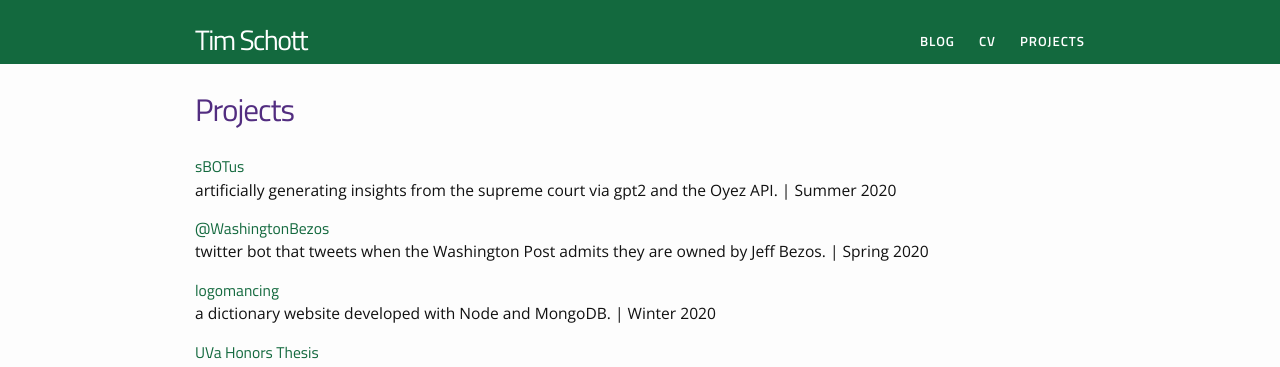
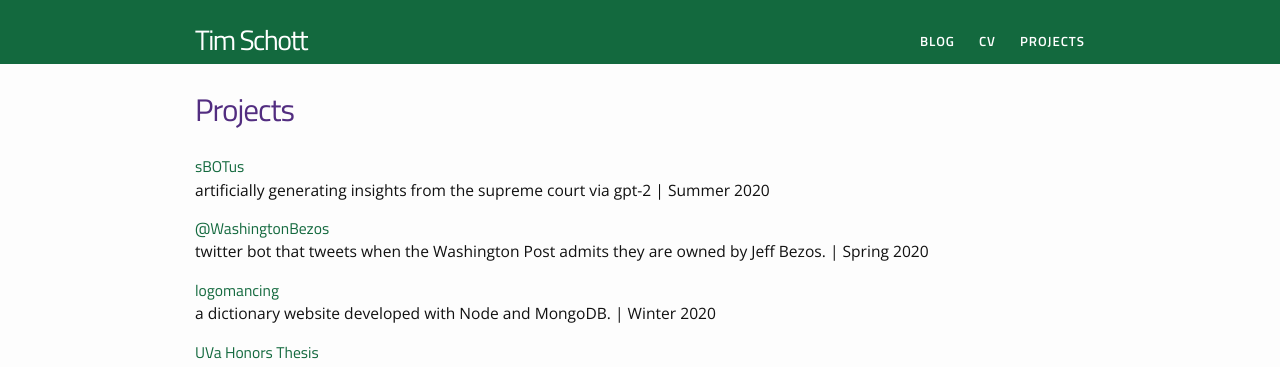
Before and after one commit to timschott/timschott.github.io, a Jekyll site: the page built from projects/projects.md, in a window 1280 px wide. Shown: the top 367 px of the page. Built offline with Jekyll 4.4.1, drawn with Linux system fonts in a browser that asks for light colours.

Commit message:
drop oyez

```diff
--- a/projects/projects.md
+++ b/projects/projects.md
@@ -7,7 +7,7 @@ permalink: /projects/
 <ul class="listing">
 <li class="listing-item">
     <a href="/projects/sbotus" title="sbotus">sBOTus</a>
-    <p> artificially generating insights from the supreme court via gpt2 and the Oyez API. | Summer 2020</p>
+    <p> artificially generating insights from the supreme court via gpt-2 | Summer 2020</p>
 </li>
 <li class="listing-item">
     <a href="/projects/wapo" title="logomancing">@WashingtonBezos</a>
```
